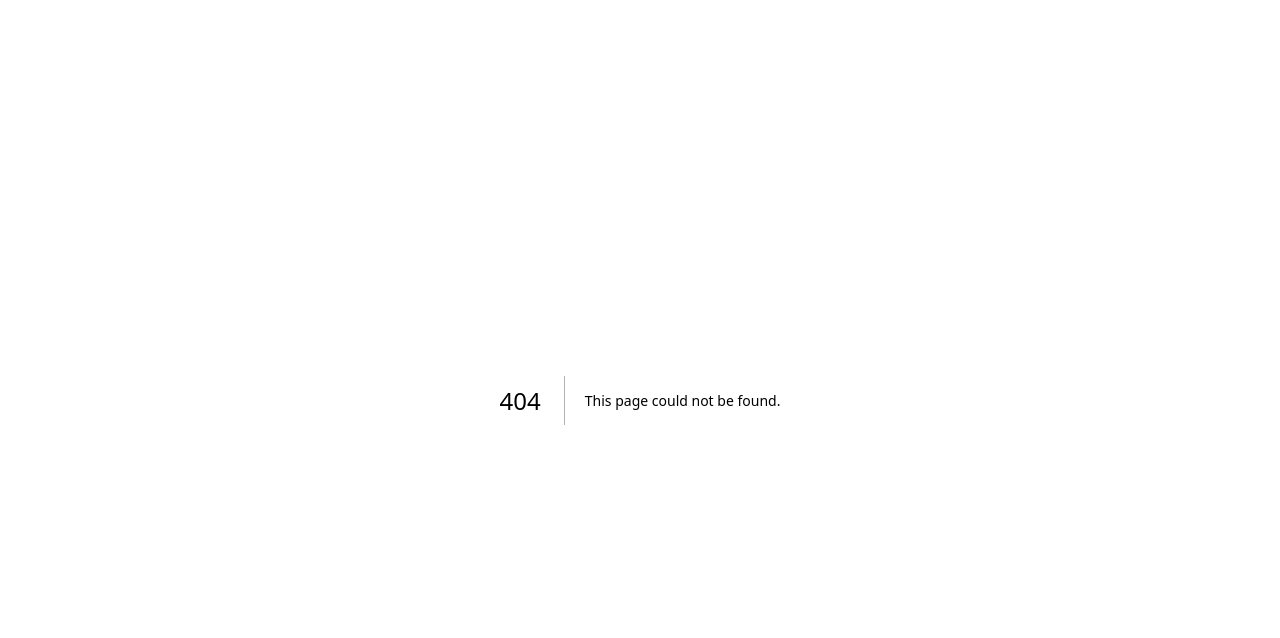
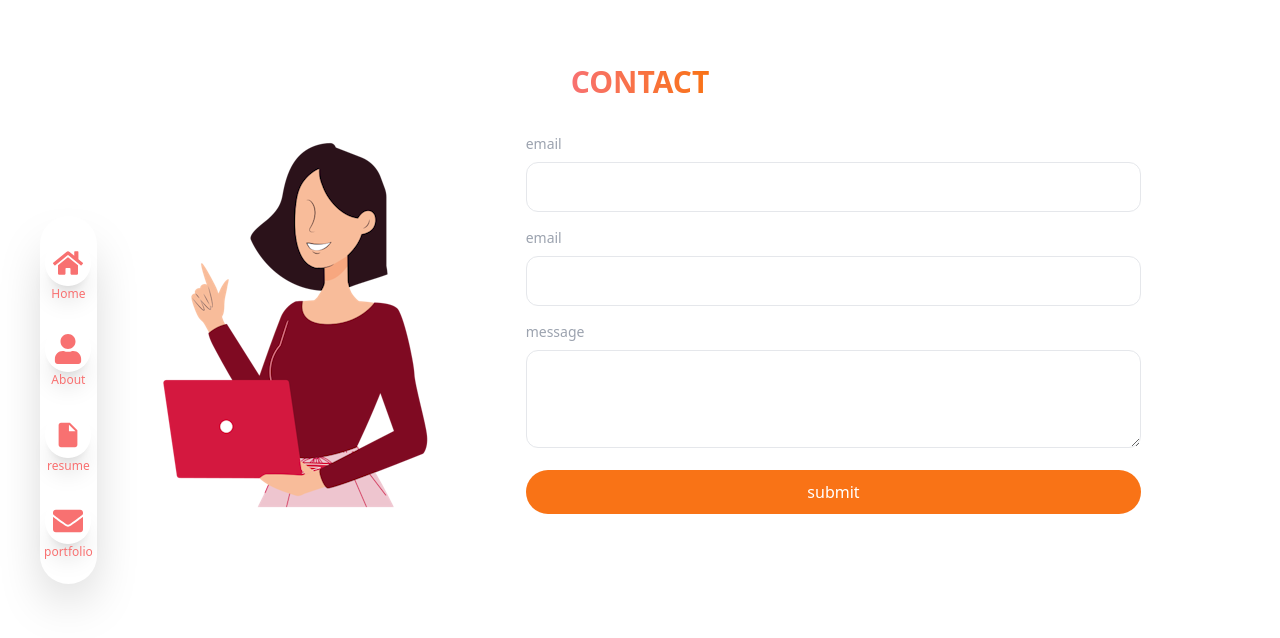
Before and after one commit to isyhfadilah/aisyahnurfadilah, a Next.js app: page /contact in a window 1280 px wide. Before the commit this address had no page. Shown: the top 638 px of the page. Built offline with nearby package versions, Linux system fonts and the light colour scheme; a web font is replaced by a local one.

Commit message:
feat: add contact page

```diff
--- /dev/null
+++ b/src/app/(client)/contact/page.tsx
@@ -0,0 +1,9 @@
+import { ContactForm } from '@/components/common/sections/contact'
+
+export default function Contact() {
+  return (
+    <main>
+      <ContactForm />
+    </main>
+  )
+}
--- a/src/components/common/hero/index.tsx
+++ b/src/components/common/hero/index.tsx
@@ -19,7 +19,7 @@ export const Hero = () => {
                 I can work as <b>Front-End Web Developer</b>
               </h1>
             </div>
-            <Button text="Hire Me" rounded="full" />
+            <Button text="Hire Me" rounded="full" url="/contact" className="z-1" />
           </div>
         </section>
       </Container>
--- /dev/null
+++ b/src/components/common/sections/contact/contact.tsx
@@ -0,0 +1,24 @@
+import Image from 'next/image'
+import Container from '../../layouts/Container'
+import { GradientText } from '@/components/ui/title/gradient'
+import { Input, TextArea } from '@/components/ui/forms'
+import Button from '@/components/ui/button'
+
+export const ContactForm = () => {
+  return (
+    <section className="py-16">
+      <div className="flex justify-center mb-6">
+        <GradientText text="CONTACT" sizes="text-3xl" />
+      </div>
+      <Container className="flex justify-between items-center gap-6">
+        <Image src="/images/bust.png" alt="contact me" height={500} width={500} className="hidden md:block" />
+        <form action="" className="w-full space-y-4">
+          <Input label="email" />
+          <Input label="email" />
+          <TextArea label="message" />
+          <Button text="submit" className="w-full" rounded="full" />
+        </form>
+      </Container>
+    </section>
+  )
+}
--- /dev/null
+++ b/src/components/common/sections/contact/index.tsx
@@ -0,0 +1 @@
+export { ContactForm } from './contact'
--- a/src/components/ui/forms/input/index.tsx
+++ b/src/components/ui/forms/input/index.tsx
@@ -42,7 +42,7 @@ export const Input: React.FC<InputProps> = ({
   return (
     <div className={cn('flex flex-col space-y-2', containerClass, type === 'hidden' && 'hidden')}>
       {label && (
-        <label className={cn('text-sm text-left', theme.labelColor, labelClassname)}>
+        <label className={cn('text-sm text-left', theme.hintColor, labelClassname)}>
           {label} {required && <span className="text-danger">*</span>}
         </label>
       )}
@@ -53,7 +53,7 @@ export const Input: React.FC<InputProps> = ({
         <input
           type={type}
           className={cn(
-            'rounded-xl bg-dark focus:outline-none border w-full disabled:border-opacity-10 disabled:text-opacity-10',
+            'rounded-xl bg-white focus:outline-none border border-red w-full disabled:border-opacity-10 disabled:text-opacity-10',
             `placeholder:${theme.hintColor} placeholder:text-opacity-80`,
             theme.borderColor,
             sizes,
--- a/src/components/ui/forms/textarea/index.tsx
+++ b/src/components/ui/forms/textarea/index.tsx
@@ -32,7 +32,7 @@ export const TextArea: React.FC<TextAreaProps> = ({
   return (
     <div className={cn('flex flex-col space-y-2', containerClass)}>
       {label && (
-        <label className={cn('text-sm text-left', theme.labelColor)}>
+        <label className={cn('text-sm text-left', theme.hintColor)}>
           {label} {required && <span className="text-danger">*</span>}
         </label>
       )}
@@ -40,7 +40,7 @@ export const TextArea: React.FC<TextAreaProps> = ({
         <textarea
           rows={3}
           className={cn(
-            'px-4 py-3 rounded-xl bg-transparent focus:outline-none border w-full font-light disabled:border-opacity-10 disabled:text-opacity-10 bg-dark',
+            'px-4 py-3 rounded-xl bg-transparent focus:outline-none border border-red w-full font-light disabled:border-opacity-10 disabled:text-opacity-10 bg-white',
             `placeholder:${theme.hintColor} placeholder:text-opacity-80`,
             theme.borderColor,
             sizes,
--- a/src/shared/styles/app.css
+++ b/src/shared/styles/app.css
@@ -219,6 +219,7 @@
 .mb-26{margin-bottom:6.5rem;}
 .mb-4{margin-bottom:1rem;}
 .mb-6{margin-bottom:1.5rem;}
+.me{margin-inline-end:1rem;}
 .ml-2{margin-left:0.5rem;}
 .ms-6{margin-inline-start:1.5rem;}
 .mt-16{margin-top:4rem;}
```
